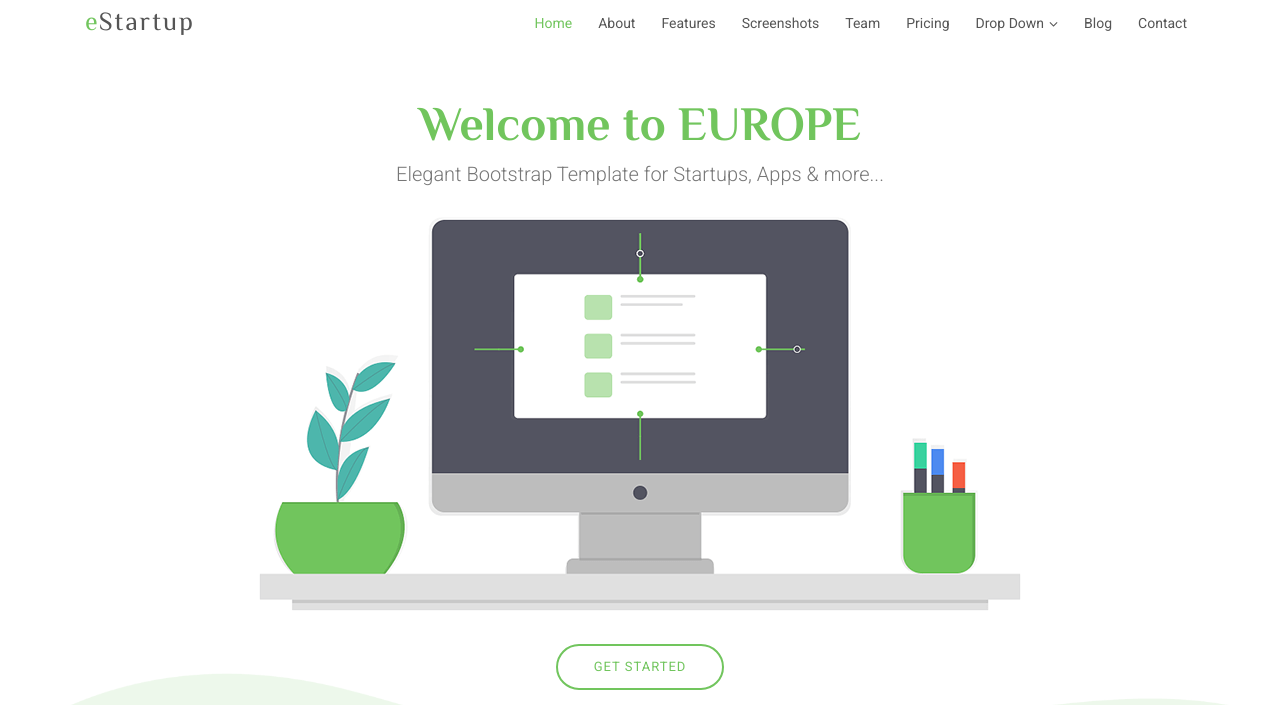
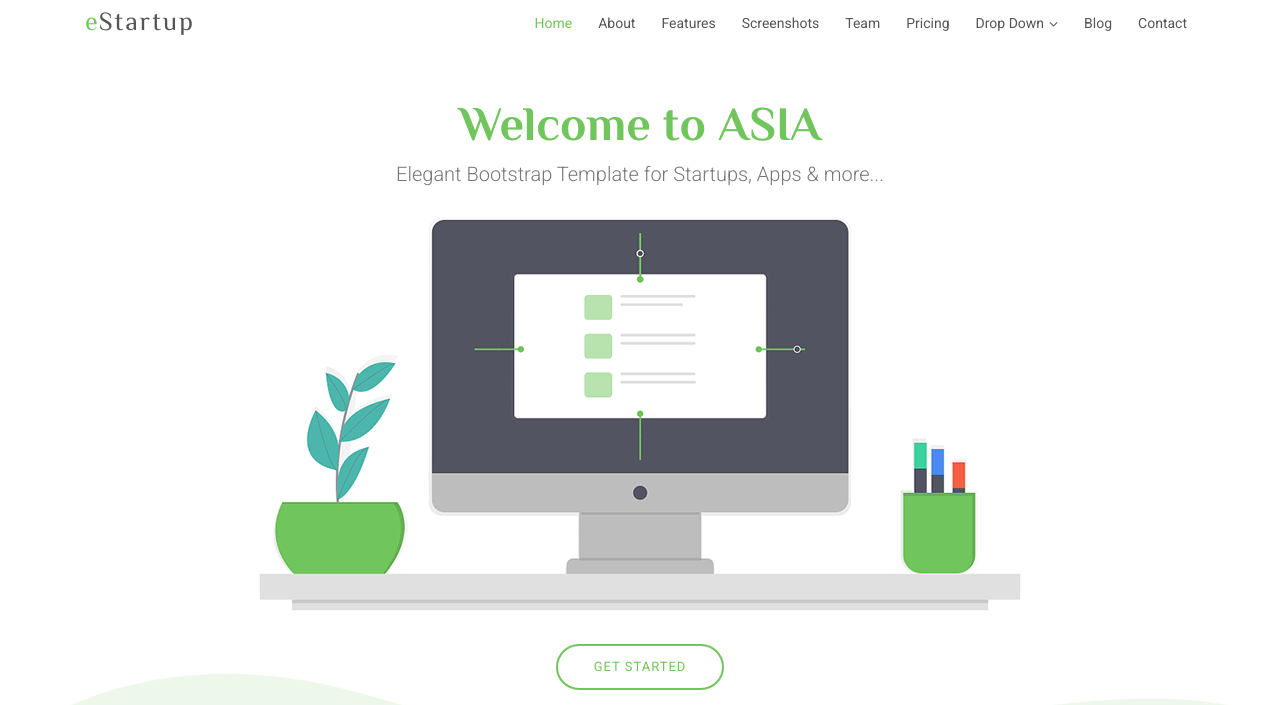
Before and after one commit to barimct/sample-website, a plain HTML site: page index.html in a window 1280 px wide. Shown: the top 705 px of the page. Drawn offline with nearby package versions, Linux system fonts and the light colour scheme.

Commit message:
fixing code for Aisa

```diff
--- a/index.html
+++ b/index.html
@@ -75,7 +75,7 @@
   ============================-->
   <section id="hero" class="wow fadeIn">
     <div class="hero-container">
-      <h1>Welcome to EUROPE</h1>
+      <h1>Welcome to ASIA</h1>
       <h2>Elegant Bootstrap Template for Startups, Apps &amp; more...</h2>
       <img src="img/hero-img.png" alt="Hero Imgs">
       <a href="#get-started" class="btn-get-started scrollto">Get Started</a>
```
